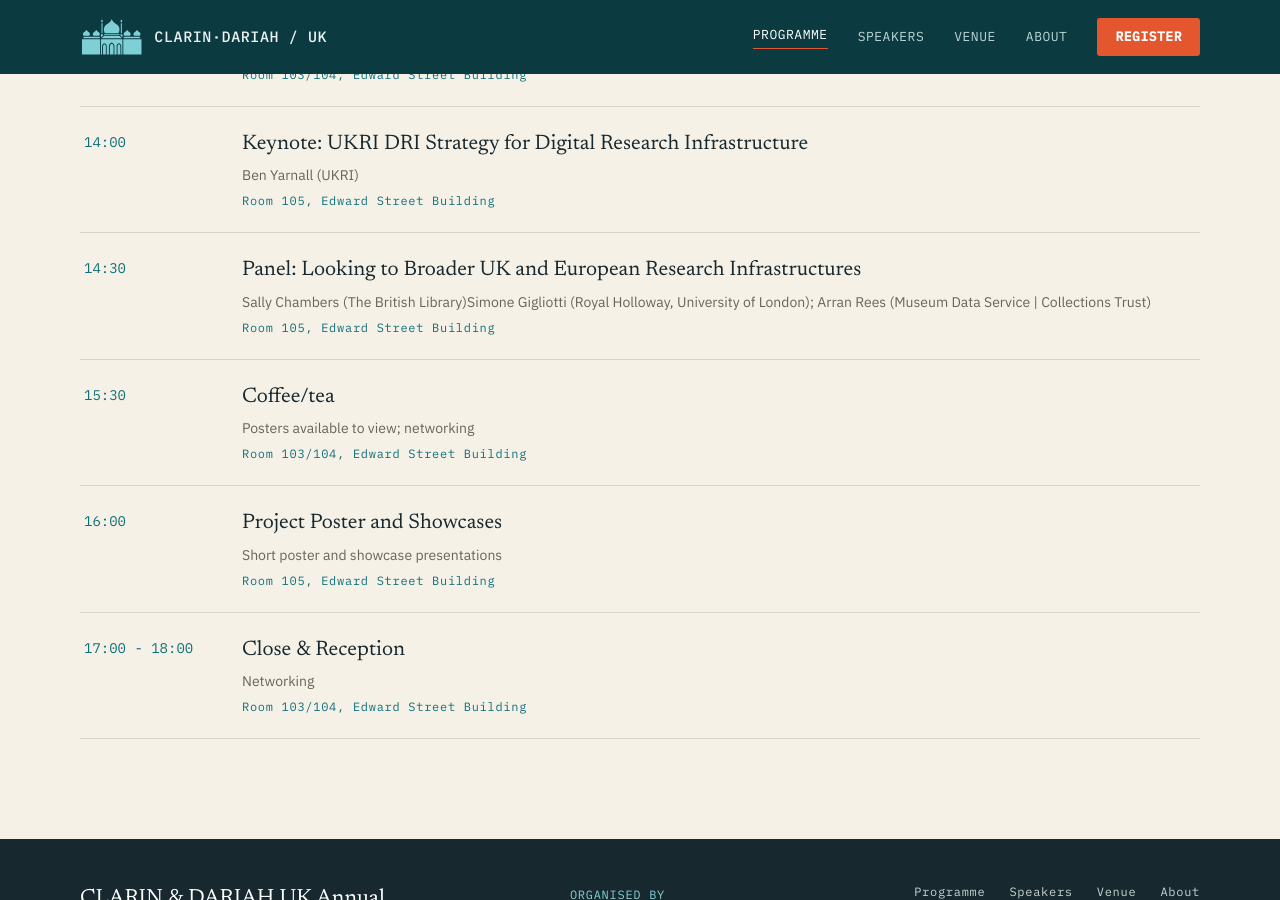
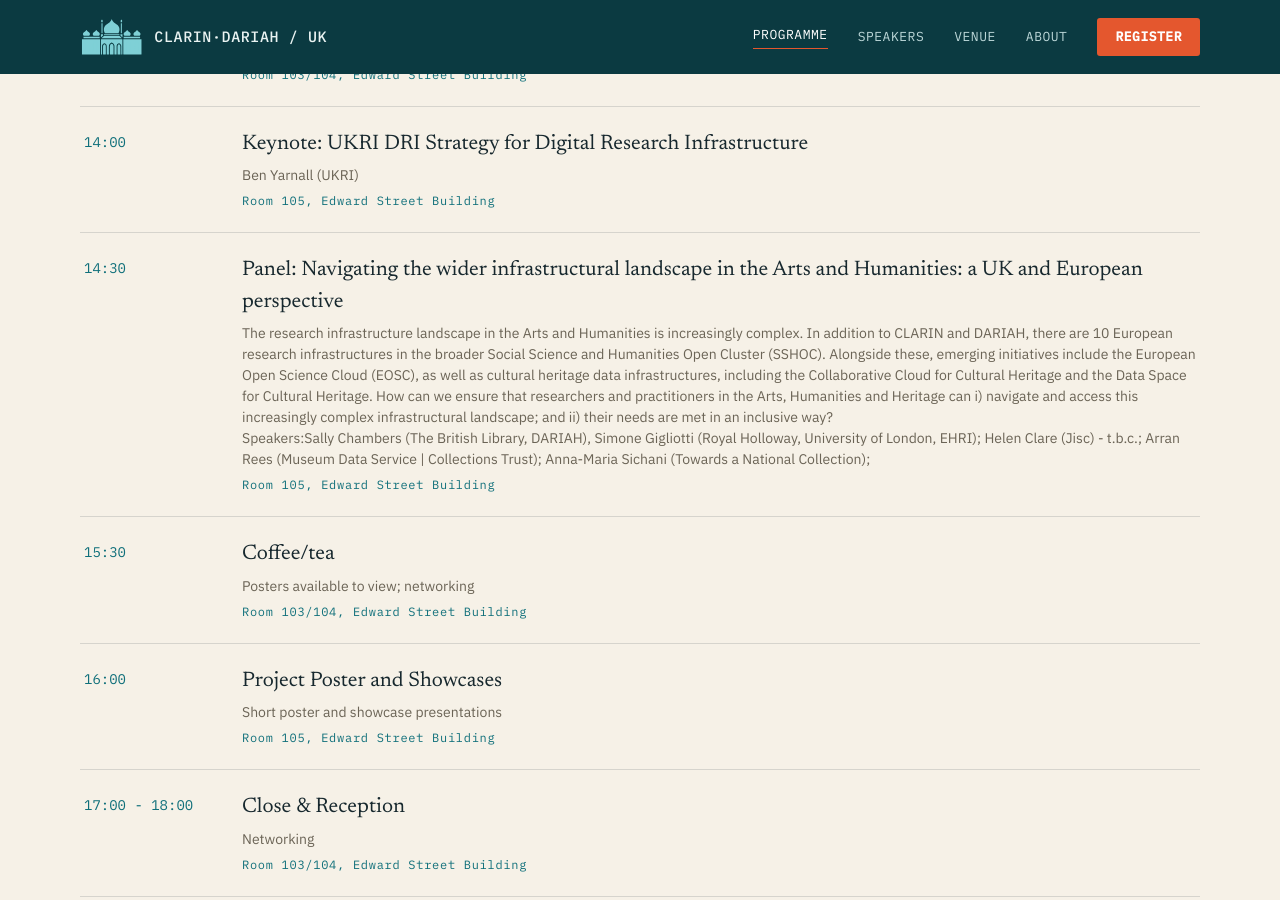
Before and after one commit to UniversityofBrighton/2026clariahuk, a Jekyll site: the page built from programme.html, in a window 1280 px wide and 900 px high, scrolled down 1358 px. Built offline with Jekyll 4.4.1, drawn with Linux system fonts in a browser that asks for light colours.

Commit message:
abstract

```diff
--- a/_data/schedule.yml
+++ b/_data/schedule.yml
@@ -36,8 +36,8 @@
     note: Ben Yarnall (UKRI)
     room: Room 105, Edward Street Building
   - time: "14:30"
-    title: "Panel: Looking to Broader UK and European Research Infrastructures"
-    note: Sally Chambers (The British Library)Simone Gigliotti (Royal Holloway, University of London); Arran Rees (Museum Data Service | Collections Trust)
+    title: "Panel: Navigating the wider infrastructural landscape in the Arts and Humanities: a UK and European perspective"
+    note: "The research infrastructure landscape in the Arts and Humanities is increasingly complex. In addition to CLARIN and DARIAH, there are 10 European research infrastructures in the broader Social Science and Humanities Open Cluster (SSHOC). Alongside these, emerging initiatives include the European Open Science Cloud (EOSC), as well as cultural heritage data infrastructures, including the Collaborative Cloud for Cultural Heritage and the Data Space for Cultural Heritage. How can we ensure that researchers and practitioners in the Arts, Humanities and Heritage can i) navigate and access this increasingly complex infrastructural landscape; and ii) their needs are met in an inclusive way? <br>Speakers:Sally Chambers (The British Library, DARIAH), Simone Gigliotti (Royal Holloway, University of London, EHRI); Helen Clare (Jisc) - t.b.c.; Arran Rees (Museum Data Service | Collections Trust); Anna-Maria Sichani (Towards a National Collection);"
     room: Room 105, Edward Street Building
   - time: "15:30"
     title: Coffee/tea
```
